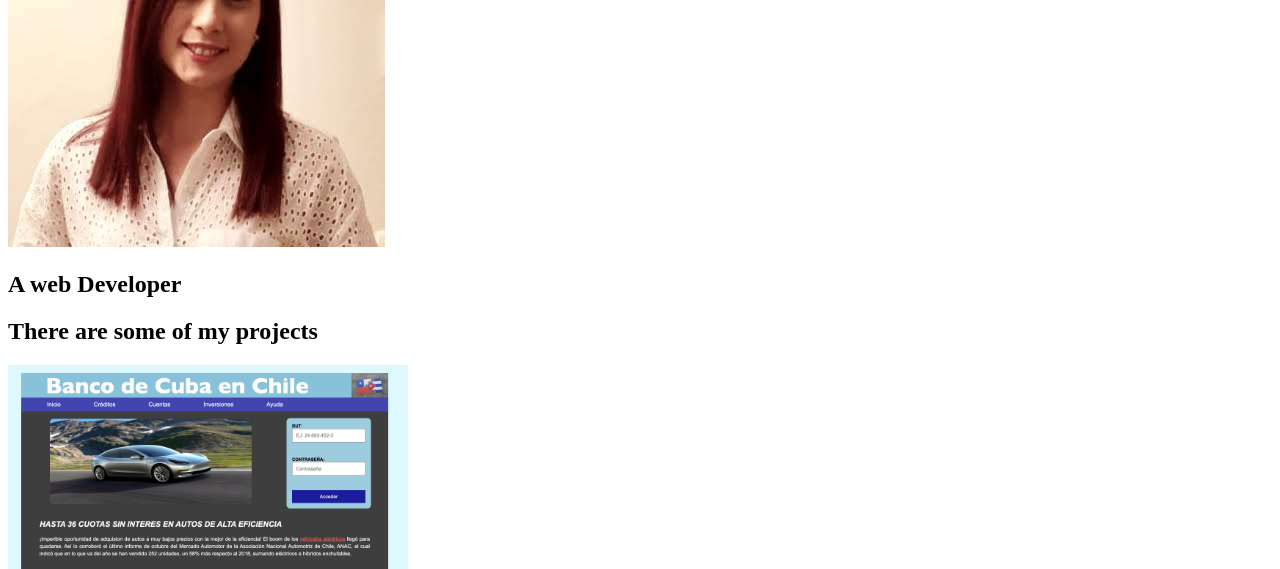
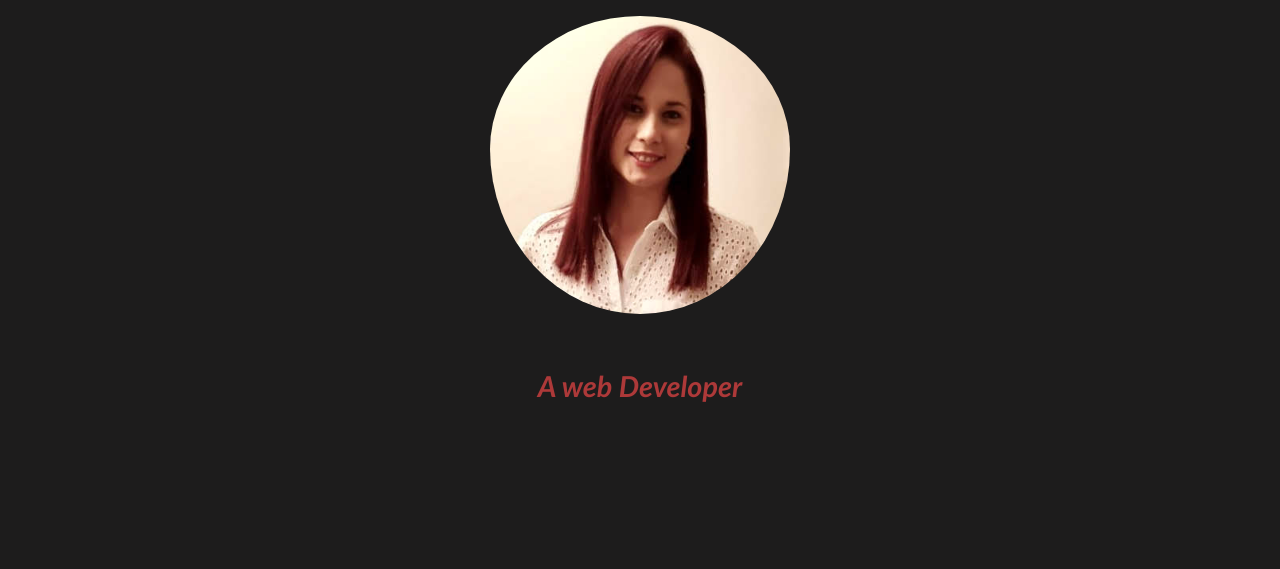
Before and after one commit to lmontero88/I-am, a plain HTML site: page index.html in a window 1280 px wide. Shown: the part 265-834 px from the top of the page. Drawn offline with Linux system fonts and the light colour scheme.

Commit message:
css section i am

```diff
--- a/css/master.css
+++ b/css/master.css
@@ -0,0 +1,62 @@
+*{margin: 0px;
+    padding: 0px;
+}
+
+body{
+    width: 100%;
+    background:rgb(29, 28, 28);
+    max-width: 1400px;
+    margin: auto;
+}
+.body { width: 100%;
+    background: red;
+    padding-top: 6rem;
+
+}
+#navbar{
+    position: fixed;
+    top: 0;
+    left: 0;
+    right: 0;
+    background: rgb(173, 57, 57);
+}
+#navbar ul {
+    list-style: none;
+    display: flex;
+    width: 100%;
+    align-items: center;
+    justify-content: space-evenly;
+    padding-top: 2rem;
+    padding-bottom: 2rem;
+}
+#navbar ul li a{
+    text-decoration: none;
+    color: white;
+    font-size: 1.75rem;
+    font-family: 'Trebuchet MS', 'Lucida Sans Unicode', 'Lucida Grande', 'Lucida Sans', Arial, sans-serif;
+}
+
+#welcome-section{
+    width:100%;
+    height:100vh;
+    color:#ffffff;
+    text-align:center;
+    font-size:2em;
+    background: rgb(29, 28, 28);
+}
+.iam{
+    padding-top: 6rem;
+    font-family:'Trebuchet MS', 'Lucida Sans Unicode', 'Lucida Grande', 'Lucida Sans', Arial, sans-serif;
+
+}
+.imgyo{
+    border-radius: 50%;
+    padding-top: 2rem;
+}
+.iam h2{
+    font-size: 0.9em;
+    padding-top: 3rem;
+    font-style: italic;
+    color: rgb(173, 57, 57);
+
+}
--- a/index.html
+++ b/index.html
@@ -14,6 +14,7 @@
     <link rel="icon" type="image/jpg" href="./imagenes/logo.png" />
 </head>
 <body>
+    <div class="body">
         <header>
             <nav id="navbar">
                 <ul>
@@ -23,10 +24,14 @@
                 </ul>
             </nav>
         </header>
+        <main>
             <section id="welcome-section">
+                <div class="iam">
                     <h1>HELLO I AM LILIAN</h1>
-        <img src="./imagenes/yo.jpg" alt="imagen de Lilian">
+                    <img class="imgyo" src="./imagenes/yo.jpg" alt="imagen de Lilian" width="300px">
                     <H2>A web Developer</H2>
+                </div>
+
 
             </section>
             <section id="projects">
@@ -42,6 +47,9 @@
                     <a href="https://github.com/lmontero88" id="profile-link" target="_blank"> SHOW ALL</a>
                 </div>
             </section>
+
+        </main>
+
         <footer>
             <section id="soy">
                 <div class="redessoc">
@@ -78,5 +86,8 @@
 
         </footer>
 
+
+    </div>
+
 </body>
 </html>
```
Also changed, not shown: 1 other file. Lines whose indentation alone changed are shown as unchanged.
